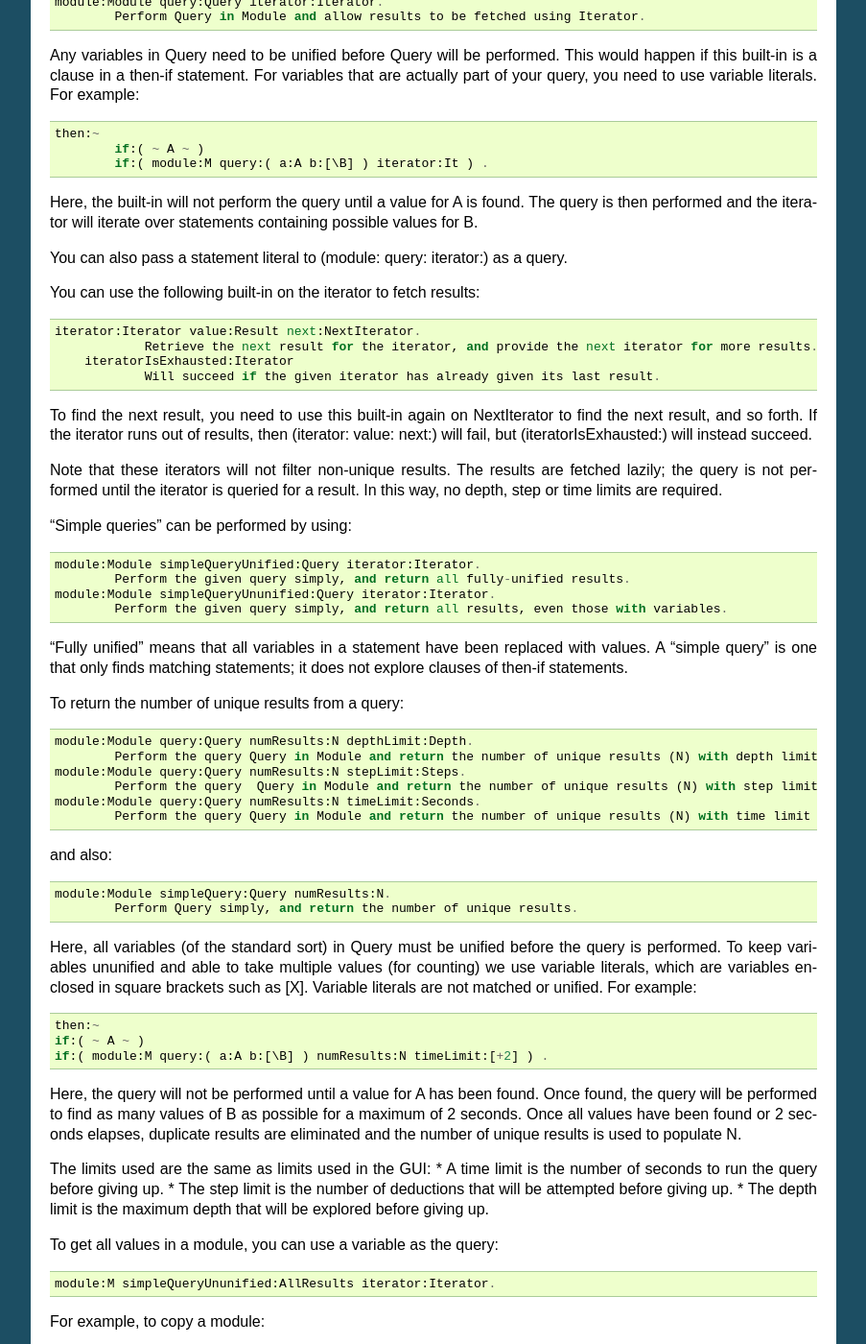
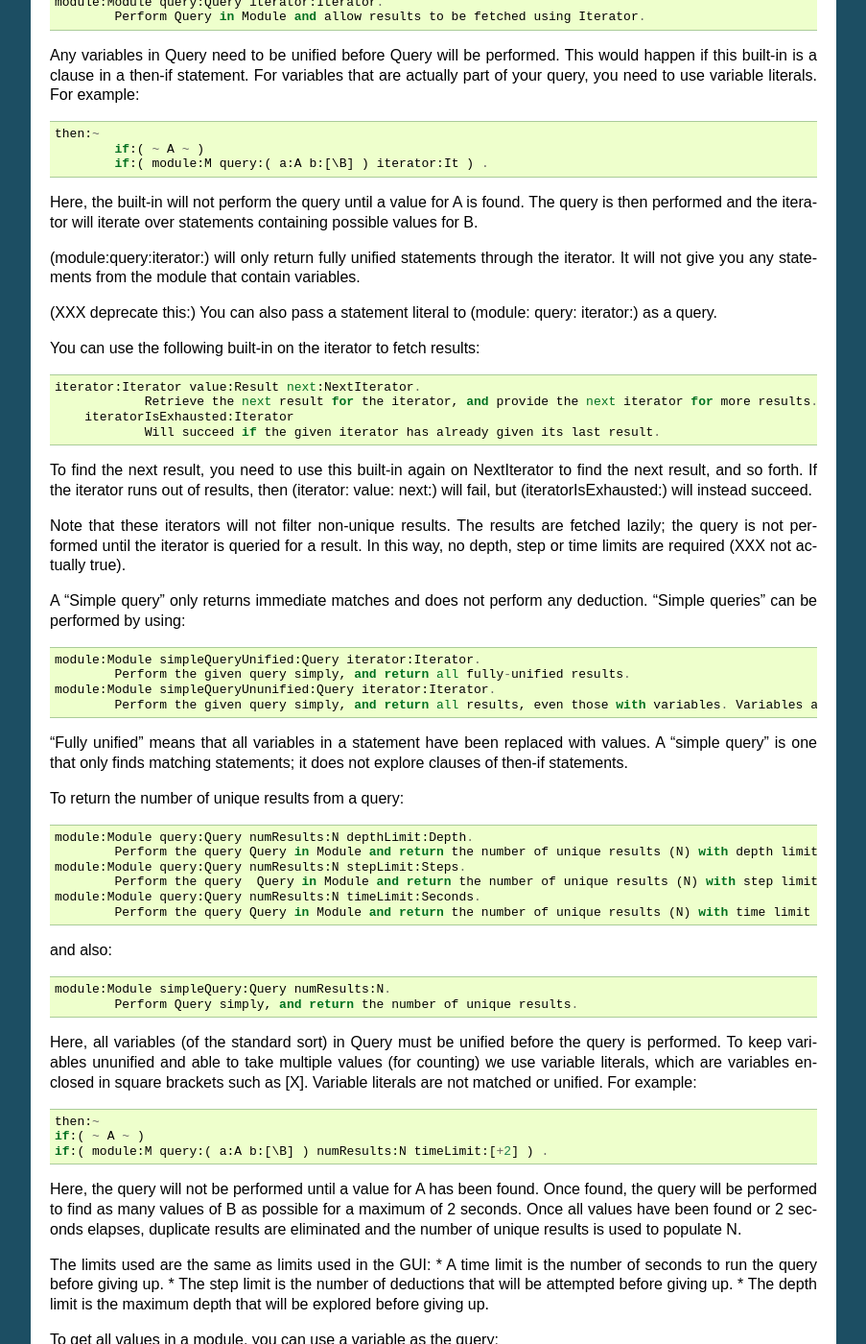
Before and after one commit to mikevdg/faish, a Sphinx documentation site: the page built from doc/language.rst, in a window 1280 px wide and 1400 px high, scrolled down 7960 px. Shown: the whole window at 96% size, without its empty margins (198-1101 px from the left). Built offline with Sphinx 7.4.7, drawn with Linux system fonts in a browser that asks for light colours; some of the changed text lies outside the part shown.

Commit message:
Get test:(findSignature4:X) working. Thinking about deprecating statement literals in favour of variable literals.

```diff
--- a/doc/language.rst
+++ b/doc/language.rst
@@ -344,7 +344,9 @@ Any variables in Query need to be unified before Query will be performed. This w
 
 Here, the built-in will not perform the query until a value for A is found. The query is then performed and the iterator will iterate over statements containing possible values for B.
 
-You can also pass a statement literal to (module: query: iterator:) as a query.
+(module:query:iterator:) will only return fully unified statements through the iterator. It will not give you any statements from the module that contain variables.
+
+(XXX deprecate this:) You can also pass a statement literal to (module: query: iterator:) as a query.
 
 You can use the following built-in on the iterator to fetch results::
 
@@ -355,14 +357,14 @@ You can use the following built-in on the iterator to fetch results::
 
 To find the next result, you need to use this built-in again on NextIterator to find the next result, and so forth. If the iterator runs out of results, then (iterator: value: next:) will fail, but (iteratorIsExhausted:) will instead succeed.
 
-Note that these iterators will not filter non-unique results. The results are fetched lazily; the query is not performed until the iterator is queried for a result. In this way, no depth, step or time limits are required.
+Note that these iterators will not filter non-unique results. The results are fetched lazily; the query is not performed until the iterator is queried for a result. In this way, no depth, step or time limits are required (XXX not actually true).
 
-"Simple queries" can be performed by using::
+A "Simple query" only returns immediate matches and does not perform any deduction. "Simple queries" can be performed by using::
 
         module:Module simpleQueryUnified:Query iterator:Iterator.
 		Perform the given query simply, and return all fully-unified results.
 	module:Module simpleQueryUnunified:Query iterator:Iterator.
-		Perform the given query simply, and return all results, even those with variables.
+		Perform the given query simply, and return all results, even those with variables. Variables are converted to variable literals.
 
 "Fully unified" means that all variables in a statement have been replaced with values. A "simple query" is one that only finds matching statements; it does not explore clauses of then-if statements.
 
@@ -395,12 +397,12 @@ The limits used are the same as limits used in the GUI:
 
 To get all values in a module, you can use a variable as the query::
 
-	module:M simpleQueryUnunified:AllResults iterator:Iterator.
+	module:M simpleQueryUnunified:[\AllResults] iterator:Iterator.
 
 For example, to copy a module::
 
 	then:( module:M copied:Mcopy )
-	if:( module:M simpleQueryUnunified:All iterator:It )
+	if:( module:M simpleQueryUnunified:[\All] iterator:It )
 	if:( addAll:It toModule:Mcopy ).
 
 	then:( addAll:Done toModule:Module )
```
Also changed, not shown: other parts of doc/language.rst (+1 -1 lines), 2 other files.
